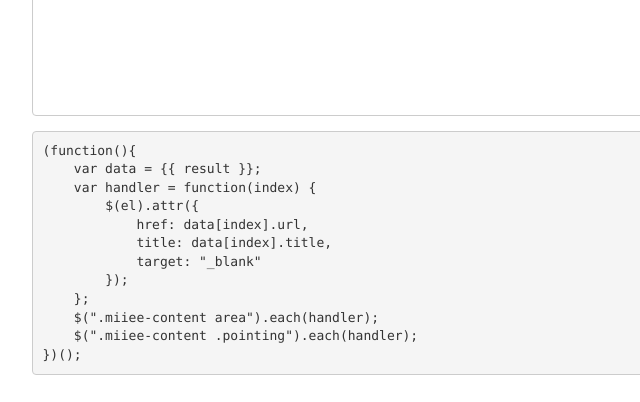
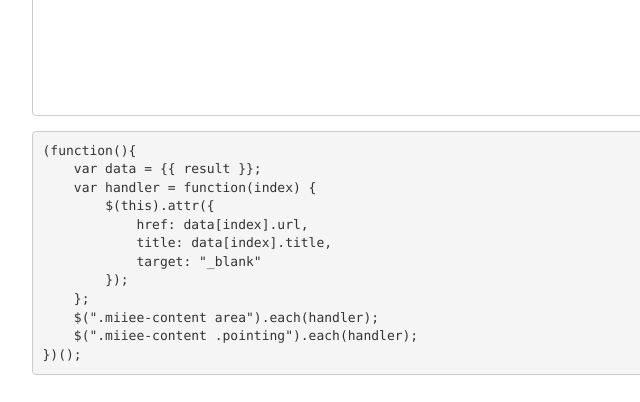
Before and after one commit to gonenoob/location-switcher, a plain HTML site: page format.html in a window 1280 px wide. Shown: the part 1793-2195 px from the top of the page, 38-678 px from the left. Drawn offline with nearby package versions, Linux system fonts and the light colour scheme.

Commit message:
fix a bug

```diff
--- a/format.html
+++ b/format.html
@@ -71,7 +71,7 @@
 (function(){
     var data = {{ result }};
     var handler = function(index) {
-        $(el).attr({
+        $(this).attr({
             href: data[index].url,
             title: data[index].title,
             target: "_blank"
```
